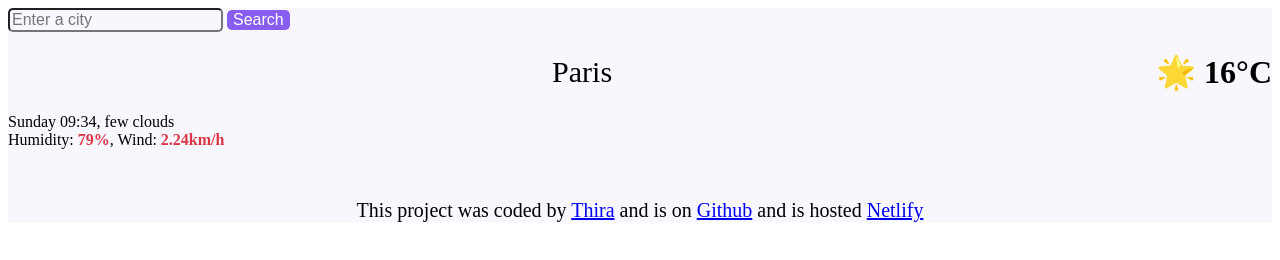
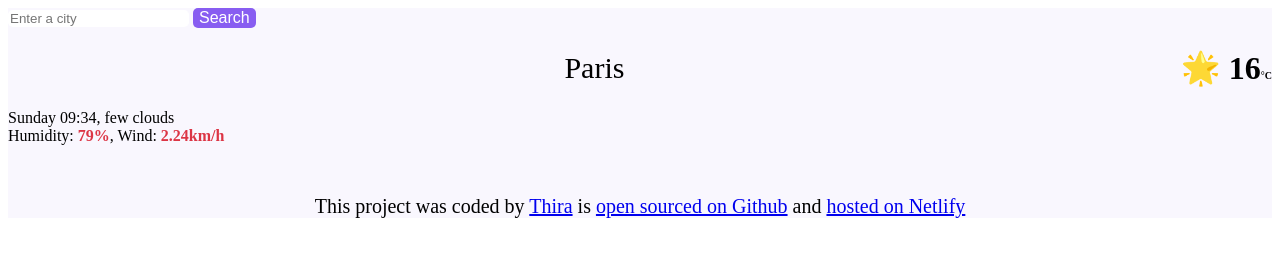
Before and after one commit to Thira-254/vanilla-weather-project, a plain HTML site: page index.html in a window 1280 px wide. Drawn offline with Linux system fonts and the light colour scheme.

Commit message:
updated HTML and added javascript

```diff
--- a/index.html
+++ b/index.html
@@ -9,12 +9,17 @@
   <body>
     <div class="container">
       <form action="/submit">
-        <input placeholder="Enter a city" required class="city" />
+        <input
+          class="city-search"
+          placeholder="Enter a city"
+          required
+          class="city"
+        />
         <button type="submit">Search</button>
       </form>
       <div class="weather-details">
         <header>Paris</header>
-        <h1>🌟 16°C</h1>
+        <h1>🌟 16<span class="temperature-unit">°C</span></h1>
       </div>
       <div class="weather-data">
         Sunday 09:34, few clouds
@@ -23,13 +28,13 @@
 
       <footer>
         This project was coded by
-        <a href="https://github.com/Thira-254">Thira</a> and is on
-        <a href="https://github.com/Thira-254/vanilla-weather-project"
-          >Github</a
+        <a href="https://github.com/Thira-254">Thira</a> is
+        <a href="https://github.com/Thira-254/vanilla-weather-project">
+          open sourced on Github</a
         >
-        and is hosted
-        <a href="https://app.netlify.com/projects/vanilla-p/overview"
-          >Netlify</a
+        and
+        <a href="https://app.netlify.com/projects/vanilla-p/overview">
+          hosted on Netlify</a
         >
       </footer>
     </div>
--- a/index.js
+++ b/index.js
@@ -0,0 +1,5 @@
+const apiKey = " 4do4bca6e6423fa301eeabet0fd1ad71";
+const apiUrl =
+  " https://api.shecodes.io/weather/v1/current?query={query}&key={key}";
+const form = document.querySelector("form");
+const cityInput = document.querySelector(".city");
--- a/styles.css
+++ b/styles.css
@@ -6,9 +6,15 @@ body {
   height: 100;
   background-color: #f9f7fe;
 }
+
 .weather-details {
   display: flex;
   justify-content: space-around;
+}
+.city-search {
+  margin: auto;
+  border: none;
+  border-radius: 5px;
 }
 header {
   font-size: 30px;
@@ -24,6 +30,9 @@ header {
   font-size: 16px;
   border-radius: 5px;
   background-color: #f9f7fe;
+}
+.temperature-unit {
+  font-size: 10px;
 }
 button {
   background-color: #885df1;
```
